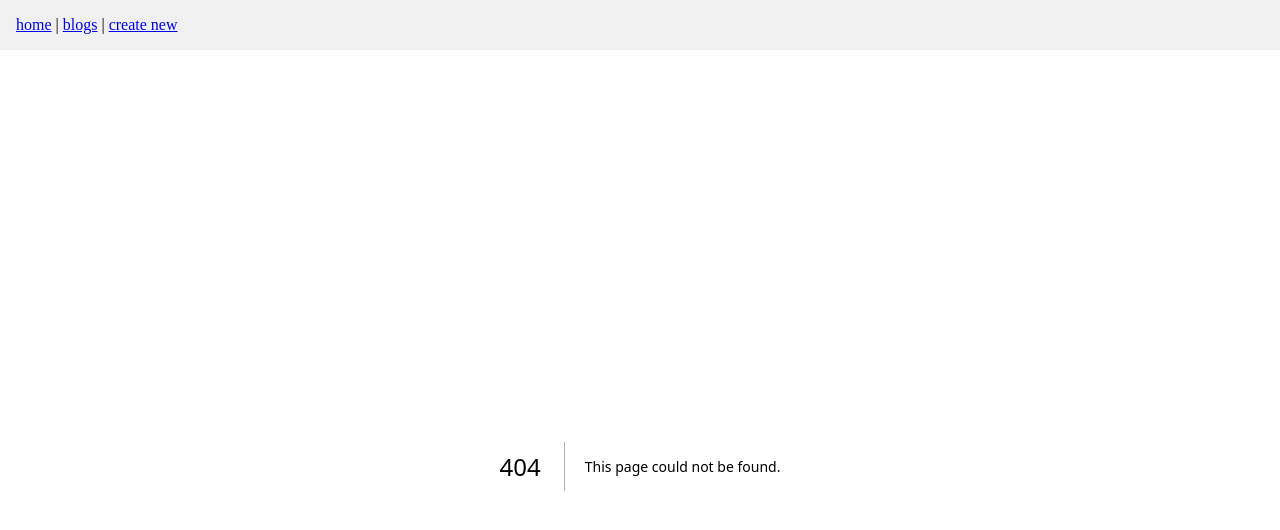
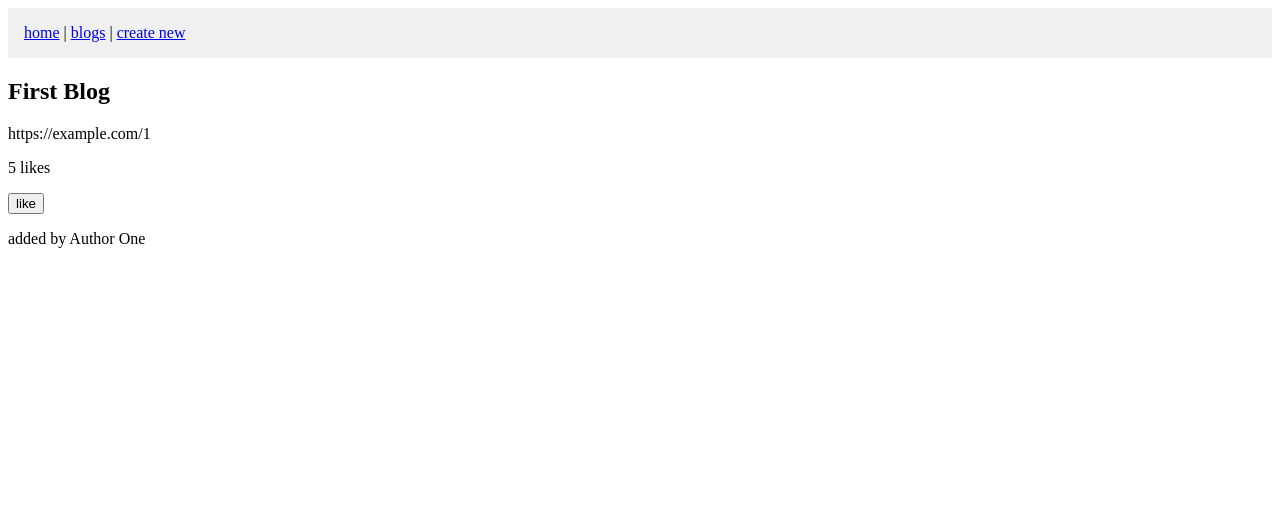
Before and after one commit to Mllkmoha/fullstackopen-nextjs-mllk, a Next.js app: page /blogs/1 in a window 1280 px wide. Before the commit this address had no page. Shown: the top 530 px of the page. Built offline with nearby package versions, Linux system fonts and the light colour scheme.

Commit message:
wrap searchParams and params in Suspense for Next 16 build

```diff
--- /dev/null
+++ b/app/blogs/[id]/page.tsx
@@ -0,0 +1,30 @@
+import { Suspense } from "react"
+import { notFound } from "next/navigation"
+import { getBlogById } from "../../services/blogs"
+import { handleLikeBlog } from "../../actions/blogs"
+
+async function BlogContent({ params }: { params: Promise<{ id: string }> }) {
+  const { id } = await params
+  const blog = getBlogById(Number(id))
+  if (!blog) notFound()
+  return (
+    <div>
+      <h2>{blog.title}</h2>
+      <p>{blog.url}</p>
+      <p>{blog.likes} likes</p>
+      <form action={handleLikeBlog}>
+        <input type="hidden" name="id" value={blog.id} />
+        <button type="submit">like</button>
+      </form>
+      <p>added by {blog.author}</p>
+    </div>
+  )
+}
+
+export default function BlogDetail({ params }: { params: Promise<{ id: string }> }) {
+  return (
+    <Suspense fallback={<p>Loading...</p>}>
+      <BlogContent params={params} />
+    </Suspense>
+  )
+}
```
Also changed, not shown: app/blogs/page.tsx (+21 -9 lines).
